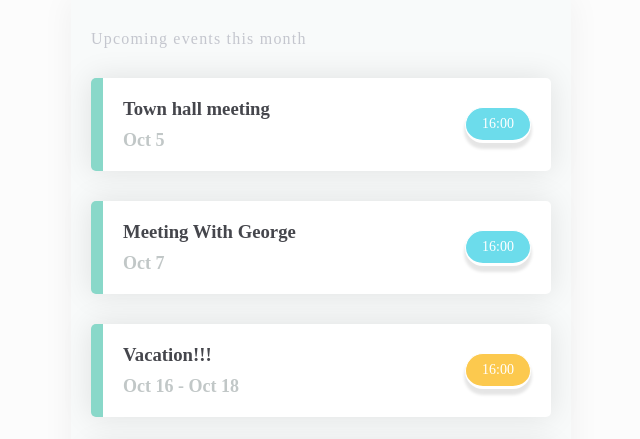
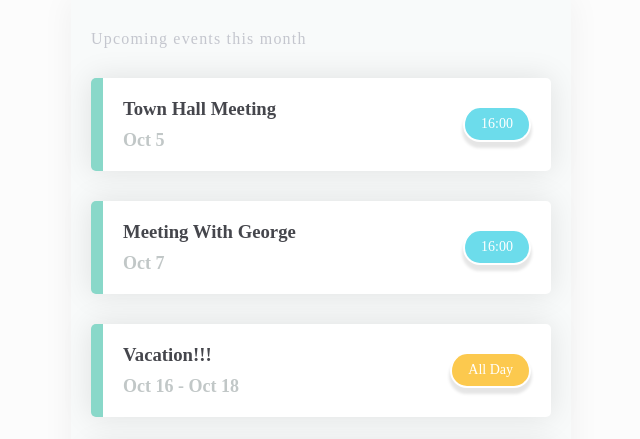
Before and after one commit to shegx01/bgFieldThree, a plain HTML site: page index.html in a window 1280 px wide. Shown: the top 439 px of the page, 319-959 px from the left. Drawn offline with Linux system fonts and the light colour scheme.

Commit message:
correction of border bottom value

```diff
--- a/index.html
+++ b/index.html
@@ -55,7 +55,7 @@
               </h6>
             </div>
           </div>
-          <a href="#" class="card-button yellow ">16:00</a>
+          <a href="#" class="card-button yellow  card-text">all day</a>
         </div>
         <div class="content-card">
           <div class="card-text">
--- a/style.css
+++ b/style.css
@@ -54,11 +54,9 @@ body {
   background-color: #6CDCEB;
   padding: 8px 16px;
   border-radius: 50px;
-  border-left: 1px;
-  border-right: 1px;
-  border-top: 1px;
-  border-color: white;
-  border-style: solid;
+  border-left: 2px solid white;
+  border-right: 2px solid white;
+  border-bottom: 2px solid white;
   box-shadow: 0px 5px 3px 1px rgba(0, 0, 0, 0.1);
   font-size: 14px;
 }
@@ -81,3 +79,7 @@ body {
 .none {
   display: none;
 }
+
+.card-text {
+  text-transform: capitalize;
+}
```
